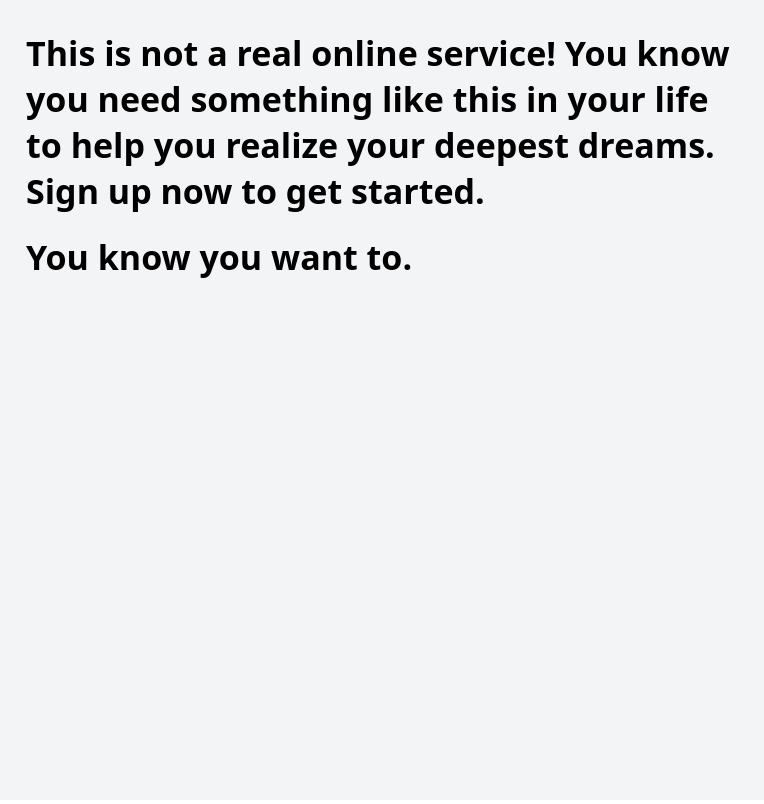
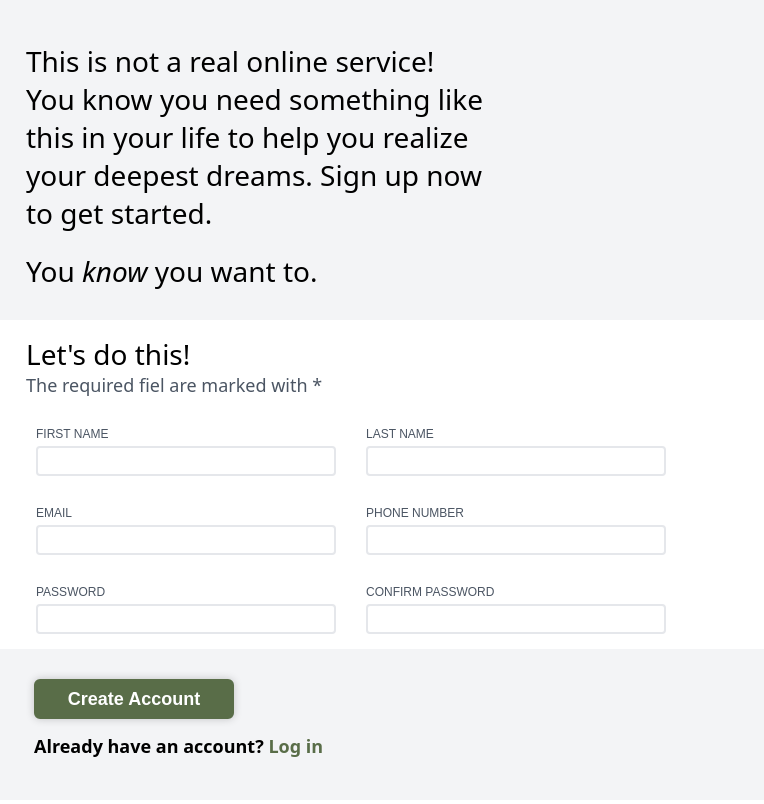
Before and after one commit to prasunTimalsina/Sign-up-Form, a plain HTML site: page index.html in a window 1280 px wide. Shown: the full height of the page, 516-1280 px from the left. Drawn offline with Linux system fonts and the light colour scheme.

Commit message:
Finish desgin part

```diff
--- a/index.html
+++ b/index.html
@@ -16,14 +16,55 @@
     </div>
     <div class="right-side">
       <div class="heading">
-        <h3>
+        <h2>
           This is not a real online service! You know you need something like
           this in your life to help you realize your deepest dreams. Sign up now
           to get started.
         </h3>
-        <h3>You know you want to.</h3>
+        <p>You <em>know</em> you want to.</p>
       </div>
-      <form action="" method="get"></form>
+      <div class="cta">
+        <h2>Let's do this!</h2>
+        <p>The required fiel are marked with *</p>
+        <form action="" method="get" id="a-form">
+          <div class="form-row">
+            <div class="input-container">
+              <label for="fname">FIRST NAME</label>
+              <input type="text" id="fname" name="fname" />
+            </div>
+            <div class="input-container">
+              <label for="lname">LAST NAME</label>
+              <input type="text" id="lname" name="lname" />
+            </div>
+          </div>
+
+          <div class="form-row">
+            <div class="input-container">
+              <label for="email">EMAIL</label>
+              <input type="email" id="email" name="email" />
+            </div>
+            <div class="input-container">
+              <label for="phone">PHONE NUMBER</label>
+              <input type="text" id="phone" name="phnum" />
+            </div>
+          </div>
+
+          <div class="form-row">
+            <div class="input-container">
+              <label for="pwd">PASSWORD</label>
+              <input type="password" id="pwd" name="pwd" />
+            </div>
+            <div class="input-container">
+              <label for="cpwd"> CONFIRM PASSWORD</label>
+              <input type="password" id="cpwd" name="cpwd" />
+            </div>
+          </div>
+        </form>
+      </div>
+      <div class="lower-part">
+        <button type="submit" form="a-form">Create Account</button>
+        <p>Already have an account? <span>Log in</span></p>
+      </div>
     </div>
   </body>
 </html>
--- a/style.css
+++ b/style.css
@@ -50,22 +50,113 @@
     width: 60%;
     height: 100vh;
     background-color: #f3f4f6;
+    display: flex;
+    flex-direction: column;
+    justify-content: center;
 
 }
 
 
 .heading{
-
+    font-family:'Noto Sans', sans-serif ;
     display: flex;
     flex-direction: column;
+    padding: 30px 280px 30px 30px;
+}
+
+.heading h2{
+    margin-bottom: 20px;
+}
+
+.heading h2, .heading p, .cta h2 {
+    font-size: 28px;
+    font-weight:540;
+
+}
+
+.cta{
+    font-family: "Noto Sans", sans-serif;
+    padding: 15px 30px;
+    font-size: 18px;
+    font-weight: 530;
+    background-color: white;
+
+}
+
+.cta p{
+    color: #4b5563;
+    margin-bottom: 30px;
+
+
+}
+
+form{
+    color:#4b5563 ;
+    display: flex;
+    flex-wrap: wrap;
+    gap: 30px;
+    font-size: 12px;
+}
+
+
+.form-row{
+    display: flex;
+    gap: 30px;
+    margin-left:10px ;
+}
+
+.input-container{
+    font-family: sans-serif;
+    display: flex;
+    flex-direction: column;
+    gap: 5px;
+    width: 300px;
+
+
+}
+
+input{
+    border: 2px solid #E5E7EB;
+    border-radius: 4px;
+    height: 30px;
+}
+
+input:focus{
+    border: 2px solid #2563eb;
+    outline: none;
+    box-shadow: 0px 0px 8px rgb(0, 0, 0,0.2);
+
+}
+
+input:invalid{
+    border: 1px solid red;
+    box-shadow: none;
+}
+.lower-part{
 
     padding: 30px;
+    margin-left: 8px;
 }
 
-.heading h3{
+.lower-part button{
+    width:200px ;
+    height: 40px;
+    background-color:#596D48 ;
+    margin-bottom: 15px;
+    color: white;
+    font-size:18px;
+    font-weight: 700;
+    border: 2px solid #596D48;
+    border-radius: 6px;
+    box-shadow:0px 0px 8px rgb(0, 0, 0,0.2) ;
+}
 
-    font-family:'Noto Sans', sans-serif ;
-    font-size: 34px;
-    font-weight:550;
-    margin-bottom: 20px;
+.lower-part p{
+    font-family: "Noto Sans" ;
+    font-size: 18px;
+    font-weight: 600;
 }
+
+.lower-part p span{
+    color: #596D48;
+}
```
